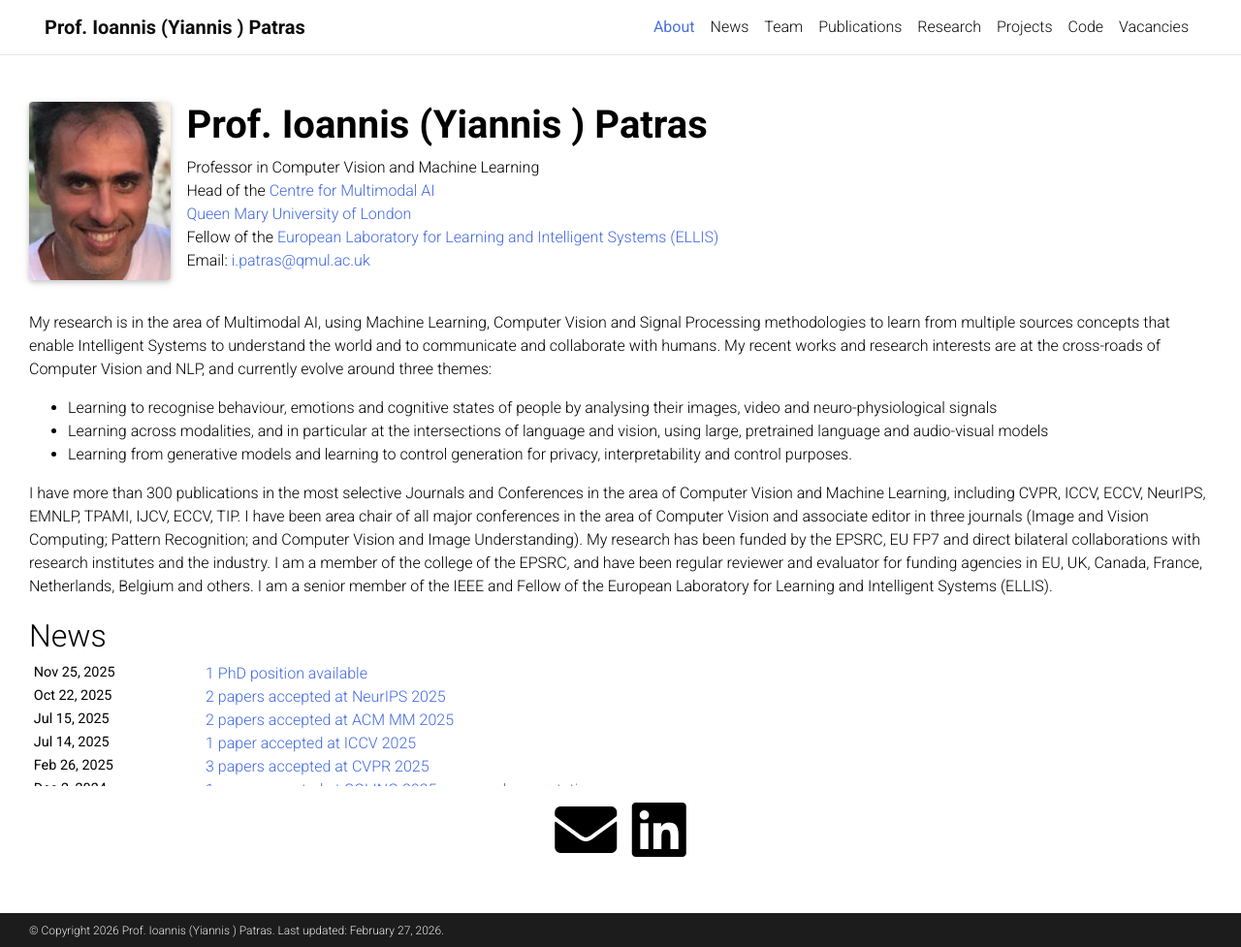
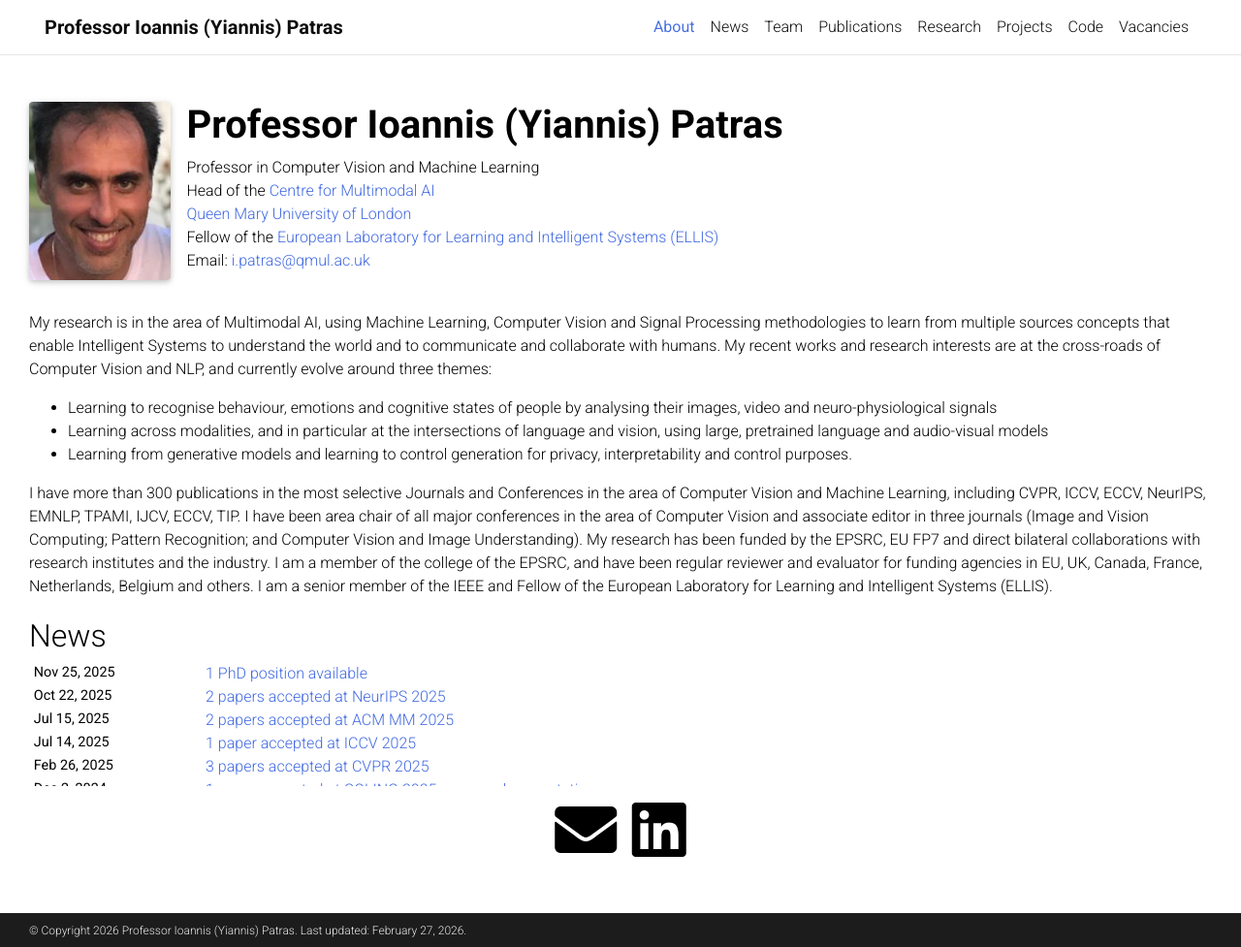
Before and after one commit to Computer-Vision-and-Human-Sensing-Lab/cvhs-website, a Jekyll site: the page built from _pages/about.md, in a window 1280 px wide and 977 px high. Shown: the whole window at 97% size. Built offline with Jekyll 4.4.1, drawn with Linux system fonts in a browser that asks for light colours; full-size pictures stand in for the smaller copies a plugin makes; comment, search, counter and statistics services are not loaded; a style sheet for code colours, icons or effects is not loaded.

Commit message:
Update _config.yml

```diff
--- a/_config.yml
+++ b/_config.yml
@@ -3,7 +3,7 @@
 # -----------------------------------------------------------------------------
 
 title: blank # the website title (if blank, full name will be used instead)
-first_name: Prof. Ioannis (Yiannis )
+first_name: Professor Ioannis (Yiannis)
 middle_name:
 last_name: Patras
 email: i.patras@qmul.ac.uk
```
